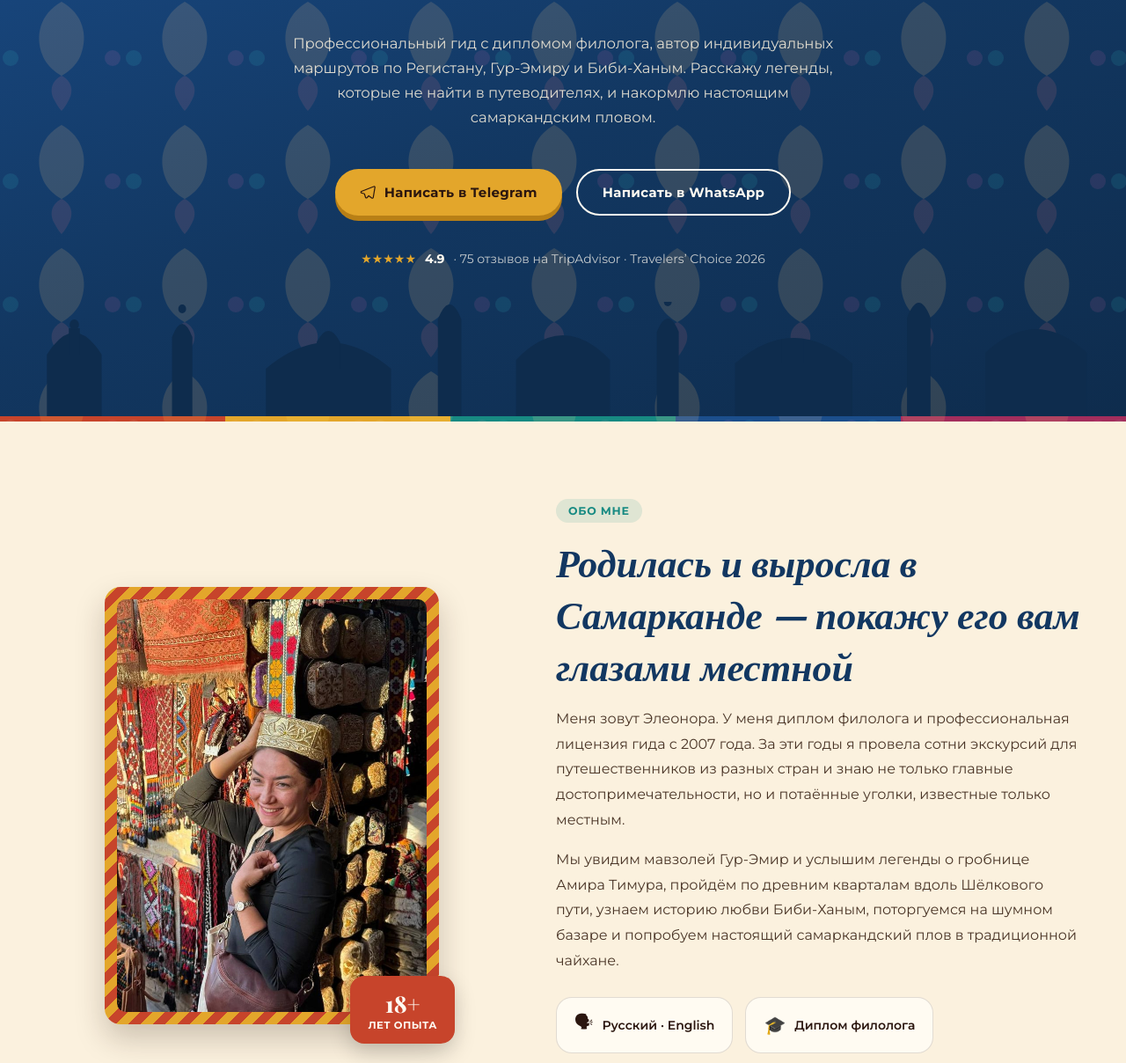
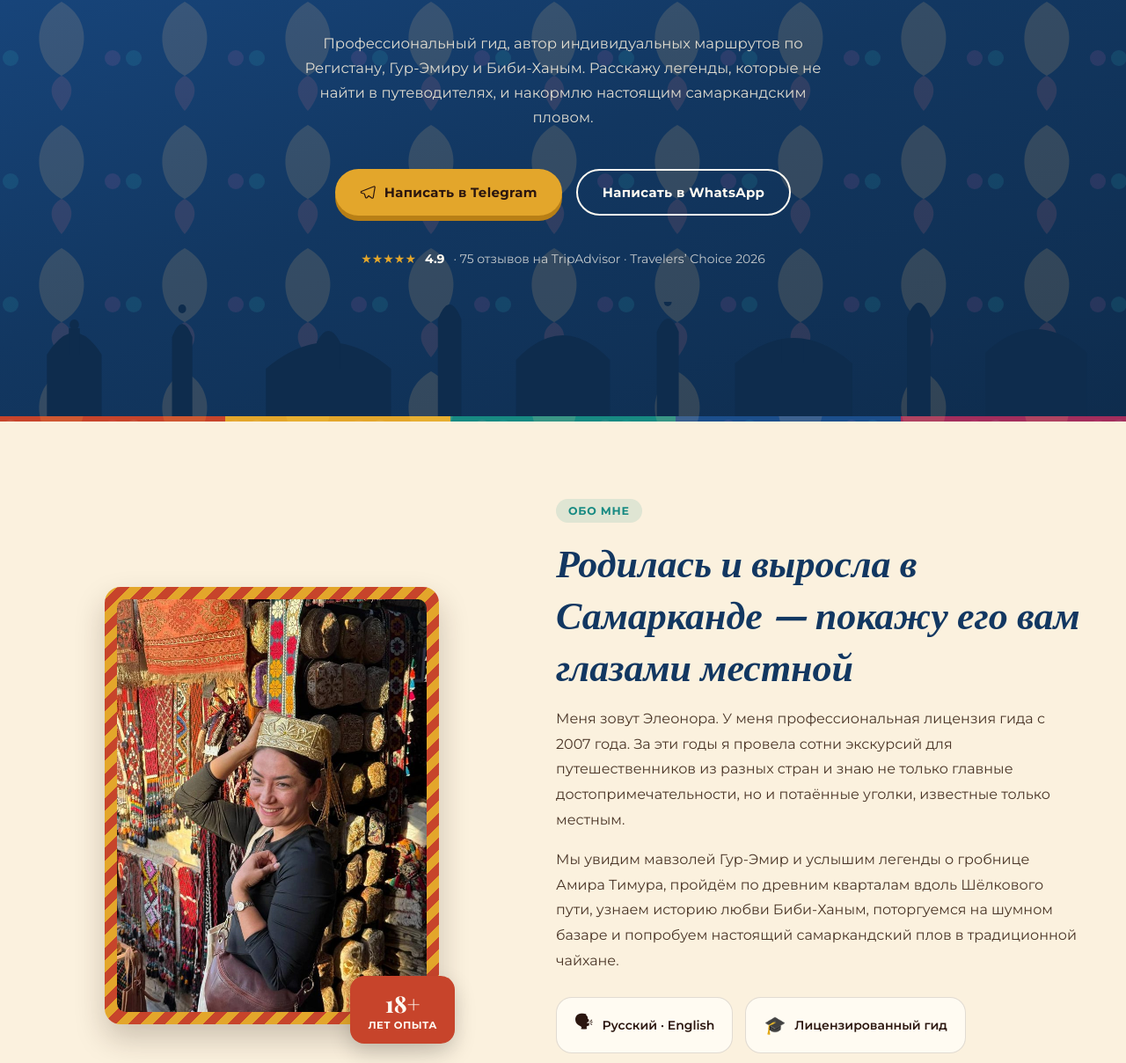
Before and after one commit to goshapa/elya-samarkand-guide, a plain HTML site: page index.html in a window 1280 px wide. Shown: the part 371-1579 px from the top of the page at 88% size. Drawn offline with nearby package versions, Linux system fonts and the light colour scheme; a web font is replaced by a local one.

Commit message:
Remove philology degree mentions and rename masterclass to Cooking Class per client feedback
Co-Authored-By: Claude Sonnet 5 <noreply@anthropic.com>

```diff
--- a/index.html
+++ b/index.html
@@ -169,8 +169,8 @@
       <span class="tag" style="background:rgba(227,166,43,0.18);color:var(--gold);border:1px solid rgba(227,166,43,0.5);" data-en="Guide in Samarkand since 2007">Гид в Самарканде с 2007 года</span>
       <h1 style="font-size:clamp(40px,6vw,72px);color:var(--paper);font-style:italic;line-height:1.05;max-width:820px;" data-en="Eleanora Rajabova">Элеонора Раджабова</h1>
       <p class="script" style="font-size:clamp(24px,3vw,34px);color:var(--gold);margin:-6px 0 0;" data-en="I&rsquo;ll show you the real Samarkand — city of a thousand legends">Покажу вам настоящий Самарканд —&nbsp;город тысячи легенд</p>
-      <p style="max-width:620px;font-size:16.5px;line-height:1.7;color:rgba(251,241,222,0.88);" data-en="A professional guide with a degree in philology, I design private routes through Registan, Gur-Emir and Bibi-Khanym — legends you won&rsquo;t find in any guidebook, and a taste of real Samarkand plov along the way.">
-        Профессиональный гид с дипломом филолога, автор индивидуальных маршрутов по Регистану, Гур-Эмиру и Биби-Ханым.
+      <p style="max-width:620px;font-size:16.5px;line-height:1.7;color:rgba(251,241,222,0.88);" data-en="A professional guide, I design private routes through Registan, Gur-Emir and Bibi-Khanym — legends you won&rsquo;t find in any guidebook, and a taste of real Samarkand plov along the way.">
+        Профессиональный гид, автор индивидуальных маршрутов по Регистану, Гур-Эмиру и Биби-Ханым.
         Расскажу легенды, которые не найти в путеводителях, и накормлю настоящим самаркандским пловом.
       </p>
       <div style="display:flex;gap:16px;flex-wrap:wrap;justify-content:center;margin-top:6px;">
@@ -248,8 +248,8 @@
       <div style="flex:1 1 420px;min-width:300px;">
         <span class="tag" style="background:rgba(23,138,130,0.12);color:var(--turquoise);" data-en="About me">Обо мне</span>
         <h2 style="font-size:clamp(30px,4vw,44px);font-style:italic;color:var(--cobalt-d);margin:14px 0 18px;" data-en="Born and raised in Samarkand — I&rsquo;ll show it to you through local eyes">Родилась и выросла в Самарканде — покажу его вам глазами местной</h2>
-        <p style="font-size:16px;line-height:1.8;color:#4a3527;margin:0 0 16px;" data-en="My name is Eleanora — I hold a degree in philology and have been a licensed guide since 2007. Over the years I&rsquo;ve led hundreds of tours for travelers from all over the world, and I know Samarkand well beyond its main sights, down to the corners only locals ever find.">
-          Меня зовут Элеонора. У меня диплом филолога и профессиональная лицензия гида с 2007&nbsp;года.
+        <p style="font-size:16px;line-height:1.8;color:#4a3527;margin:0 0 16px;" data-en="My name is Eleanora — I&rsquo;ve been a licensed guide since 2007. Over the years I&rsquo;ve led hundreds of tours for travelers from all over the world, and I know Samarkand well beyond its main sights, down to the corners only locals ever find.">
+          Меня зовут Элеонора. У меня профессиональная лицензия гида с 2007&nbsp;года.
           За эти годы я провела сотни экскурсий для путешественников из&nbsp;разных стран и знаю не только
           главные достопримечательности, но и потаённые уголки, известные только местным.
         </p>
@@ -263,7 +263,7 @@
             <span style="font-size:20px;">🗣</span><span style="font-weight:600;font-size:14px;">Русский · English</span>
           </div>
           <div class="card" style="padding:14px 20px;display:flex;align-items:center;gap:10px;">
-            <span style="font-size:20px;">🎓</span><span style="font-weight:600;font-size:14px;" data-en="Philology degree">Диплом филолога</span>
+            <span style="font-size:20px;">🎓</span><span style="font-weight:600;font-size:14px;" data-en="Licensed guide">Лицензированный гид</span>
           </div>
           <div class="card" style="padding:14px 20px;display:flex;align-items:center;gap:10px;">
             <span style="font-size:20px;">📍</span><span style="font-weight:600;font-size:14px;" data-en="Samarkand, Uzbekistan">Самарканд, Узбекистан</span>
@@ -346,7 +346,7 @@
 
         <div class="card" style="padding:26px;display:flex;flex-direction:column;gap:12px;border-top:5px solid var(--gold);">
           <span style="font-size:30px;">🫓</span>
-          <h3 style="font-size:19px;color:var(--ink);" data-en="Masterclass: Flatbread &amp; Plov">Мастер-класс: лепёшки и плов</h3>
+          <h3 style="font-size:19px;color:var(--ink);" data-en="Cooking Class: Flatbread &amp; Plov">Мастер-класс: лепёшки и плов</h3>
           <p style="font-size:14px;line-height:1.6;color:#5c4432;flex-grow:1;" data-en="Bake traditional non flatbread in a tandoor oven and cook Samarkand plov together with a local family.">Готовим традиционный нон в тандыре и самаркандский плов вместе с местной семьёй.</p>
           <div style="display:flex;justify-content:space-between;align-items:center;font-size:13px;color:#8a6b4f;font-weight:600;"><span data-en="2–3 hours">2–3 часа</span><span data-en="Culinary tour">Кулинарный тур</span></div>
           <a class="btn btn-dark" style="justify-content:center;font-size:13.5px;padding:11px 18px;" href="https://t.me/elyauzguide" target="_blank" rel="noopener" data-en="Ask on Telegram">Уточнить в Telegram</a>
```
